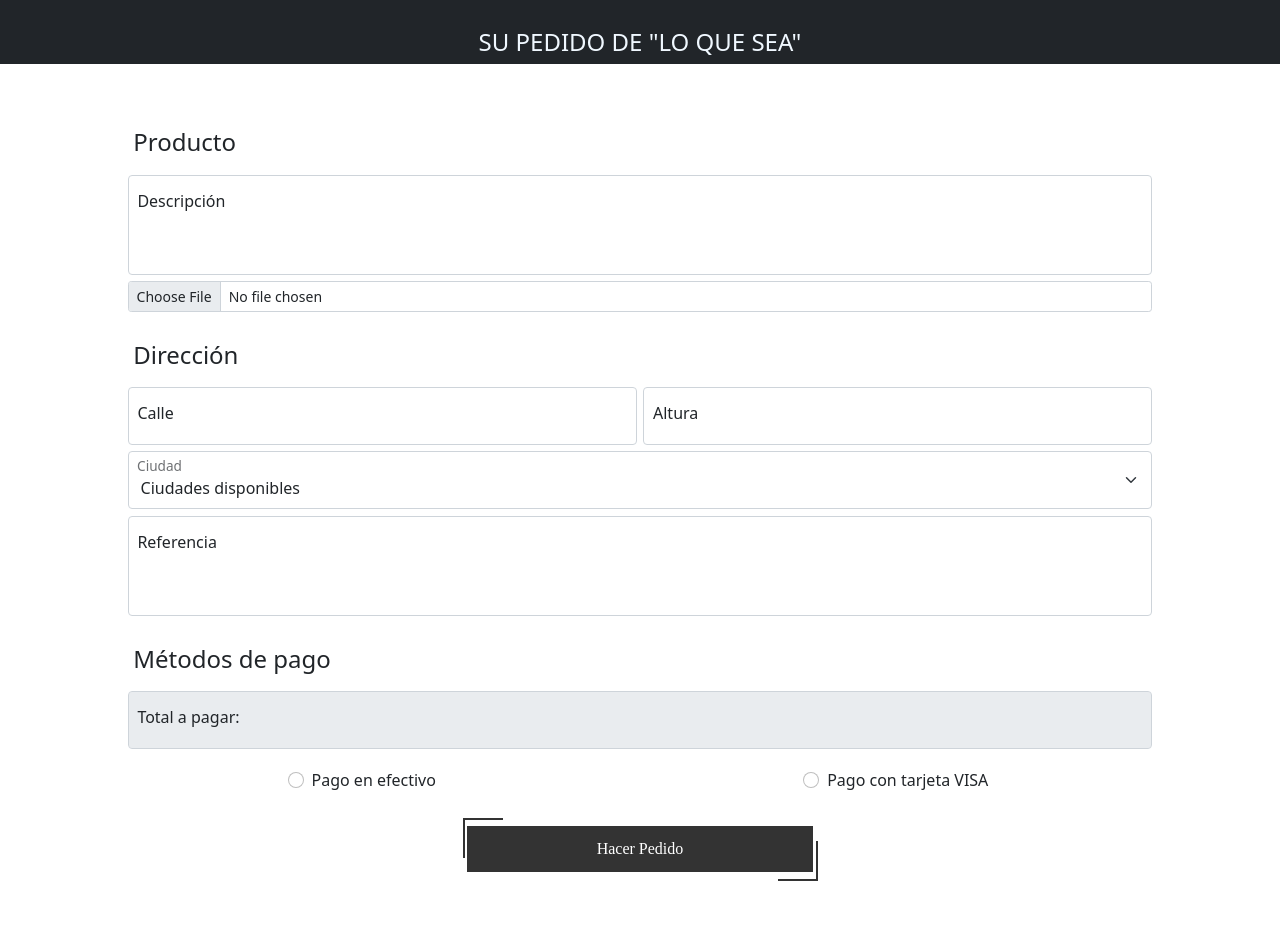
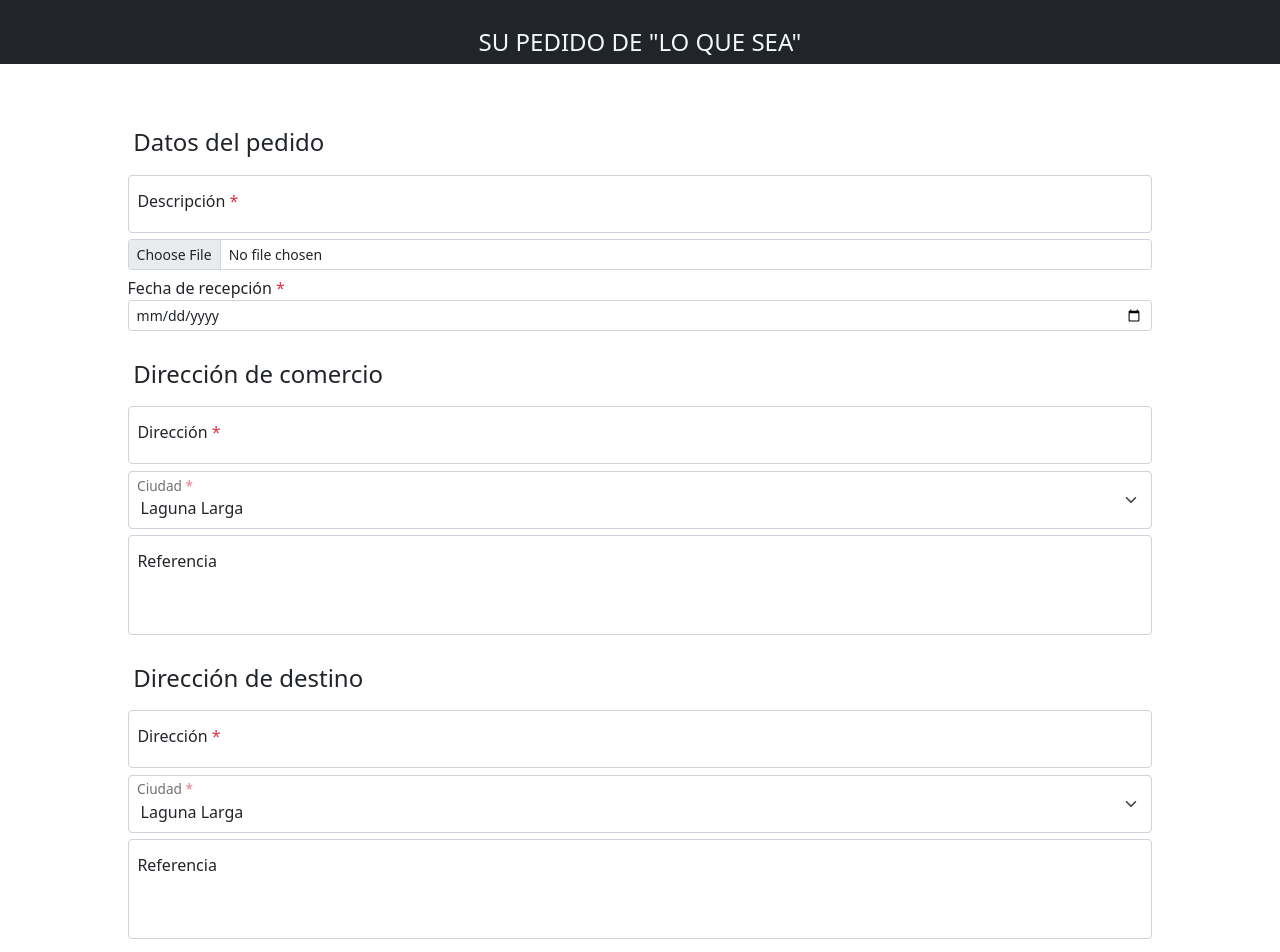
Before and after one commit to LeoAlonso20/REPO-TP6, an Angular app: page / in a window 1280 px wide. Shown: the top 952 px of the page. Built offline with nearby package versions, Linux system fonts and the light colour scheme.

Commit message:
FS - change fomr

```diff
--- a/src/app/components/pedido/pedido.component.css
+++ b/src/app/components/pedido/pedido.component.css
@@ -63,7 +63,6 @@ div .form-check {
 .main_div {
     --color: #333;
     position: relative;
-    z-index: 1;
 }
 
 .main_div::before {
@@ -74,7 +73,6 @@ div .form-check {
     background: transparent;
     top: -1px;
     left: -1px;
-    z-index: -5px;
     border-top: 2px solid var(--color);
     border-left: 2px solid var(--color);
     transition: 0.5s;
@@ -88,7 +86,6 @@ div .form-check {
     background: transparent;
     bottom: -2px;
     right: -2px;
-    z-index: -5px;
     border-right: 2px solid var(--color);
     border-bottom: 2px solid var(--color);
     transition: 0.5s;
--- a/src/app/components/pedido/pedido.component.html
+++ b/src/app/components/pedido/pedido.component.html
@@ -1,7 +1,7 @@
 <nav class="navbar navbar-dark bg-dark animated fadeInRight">
     <div class="container-fluid center" id="head">
 
-        <p style="color: aliceblue;" id="tittle"><br> SU PEDIDO DE "LO QUE SEA"</p>
+        <p style="color: aliceblue;z-index:999" id="tittle"><br> SU PEDIDO DE "LO QUE SEA"</p>
 
     </div>
 </nav>
@@ -10,43 +10,42 @@
 
 <h4 class="m-5">Ingrese los datos necesarios para el pedido</h4> -->
 <div class="container animated fadeInLeftBig fast">
-    <form class="m-5" (ngSubmit)="submit(f)" #f="ngForm" autocomplete="off">
-
+    <form class="m-5" (ngSubmit)="submit(f)" #f="ngForm" autocomplete="off" ngNativeValidate>
         <fieldset class="form-group container">
-            <legend>Producto</legend>
+            <legend>Datos del pedido</legend>
             <div class="row">
-                <div class="form-floating ">
-                    <textarea class="form-control" placeholder="El cadete debe saber que quieres pedir" id="floatingTextarea2" style="height: 100px"></textarea>
-                    <label for="floatingTextarea2">Descripción</label>
+                <div class="form-floating col-md-12">
+                    <input type="text" class="form-control" required placeholder="El cadete debe saber que quieres pedir" id="floatingTextarea2">
+                    <label for="floatingTextarea2">Descripción<span class="text-danger"> *</span></label>
                 </div>
                 <div class="">
                     <input class="form-control form-control-sm" id="formFileSm" type="file">
+                </div>
+                <div class="">
+                    <label for="formDate">Fecha de recepción <span class="text-danger"> *</span></label>
+                    <input class="form-control form-control-sm" required id="formDate" type="date">
                 </div>
             </div>
         </fieldset>
 
         <fieldset class="form-group container ">
-            <legend>Dirección</legend>
+            <legend>Dirección de comercio</legend>
             <div class="row">
-                <div class="form-floating col-md-6">
-                    <input type="text" class="form-control" id="floatingInput" placeholder="Leave a comment here">
-                    <label for="floatingInput">Calle</label>
+                <div class="form-floating col-md-12">
+                    <input type="text" class="form-control" required id="floatingInput" placeholder="Leave a comment here">
+                    <label for="floatingInput">Dirección<span class="text-danger"> *</span></label>
                 </div>
-                <div class="form-floating col-md-6">
-                    <input type="text" class="form-control" id="floatingInput" placeholder="Leave a comment here">
-                    <label for="floatingInput">Altura</label>
-                </div>
-                <div class="form-floating col-md-12 ">
-                    <select class="form-select" id="floatingSelect" aria-label="Floating label select example">
-                  <option selected>Ciudades disponibles</option>
-                  <option value="1">Laguna Larga</option>
-                  <option value="2">Rio Segundo</option>
-                  <option value="3">Pilar</option>
-                </select>
-                    <label for="floatingSelect">Ciudad</label>
+                <div class="form-floating col-md-12">
+                    <select class="form-select" id="floatingSelect" required aria-label="Floating label select example">
+                        <option value="1" selected>Laguna Larga</option>
+                        <option value="2">Rio Segundo</option>
+                        <option value="3">Pilar</option>
+                    </select>
+                    <label for="floatingSelect">Ciudad <span class="text-danger"> *</span></label>
                 </div>
                 <div class="form-floating">
-                    <textarea class="form-control" placeholder="Leave a comment here" id="floatingTextarea2" style="height: 100px"></textarea>
+                    <textarea class="form-control" placeholder="Leave a comment here" id="floatingTextarea2"
+                        style="height: 100px"></textarea>
                     <label for="floatingTextarea2">Referencia</label>
                 </div>
             </div>
@@ -54,26 +53,45 @@
         </fieldset>
 
         <fieldset class="form-group container ">
-            <legend>Métodos de pago</legend>
-            <div class="row center">
+            <legend>Dirección de destino</legend>
+            <div class="row">
                 <div class="form-floating col-md-12">
-                    <input type="text" class="form-control" id="floatingInput" placeholder="Leave a comment here" [value]="montoAPagar" disabled>
-                    <label for="floatingInput">Total a pagar:</label>
+                    <input type="text" class="form-control" required id="floatingInput" placeholder="Leave a comment here">
+                    <label for="floatingInput">Dirección<span class="text-danger"> *</span></label>
+                </div>
+                <div class="form-floating col-md-12 ">
+                    <select class="form-select" id="floatingSelect" required aria-label="Floating label select example">
+                        <option value="1">Laguna Larga</option>
+                        <option value="2">Rio Segundo</option>
+                        <option value="3">Pilar</option>
+                    </select>
+                    <label for="floatingSelect">Ciudad<span class="text-danger"> *</span></label>
+                </div>
+                <div class="form-floating">
+                    <textarea class="form-control" placeholder="Leave a comment here" id="floatingTextarea2"
+                        style="height: 100px"></textarea>
+                    <label for="floatingTextarea2">Referencia</label>
                 </div>
             </div>
+
+        </fieldset>
+
+        <fieldset class="form-group container ">
+            <legend>Métodos de pago<span class="text-danger"> *</span></legend>
             <div class="row justify-content">
                 <!-- asada -->
-
                 <div class="col-md-6">
                     <div class="row center">
                         <div class="form-check form-check-inline center">
-                            <input class="form-check-input" type="radio" name="inlineRadioOptions" id="radio1" value="option1" (click)="cambiarEstadoR1()">
+                            <input class="form-check-input" required type="radio" name="inlineRadioOptions" id="radio1"
+                                value="option1" (click)="cambiarEstadoR1()">
                             <label class="form-check-label" for="inlineRadio1">Pago en efectivo</label>
                         </div>
                     </div>
                     <div class="row center animated fadeInDown" *ngIf="radioMarcado1">
                         <div class="form-floating col-md-10 ">
-                            <input type="text" class="form-control" id="floatingInput" placeholder="Leave a comment here">
+                            <input type="text" required class="form-control" id="floatingInput"
+                                placeholder="Leave a comment here">
                             <label for="floatingInput">Monto con el que paga</label>
                         </div>
                     </div>
@@ -81,45 +99,53 @@
                 <div class="col-md-6">
                     <div class="row center">
                         <div class="form-check form-check-inline center">
-                            <input class="form-check-input" type="radio" name="inlineRadioOptions" id="radio2" value="option2" (click)="cambiarEstadoR2()">
+                            <input class="form-check-input" required type="radio" name="inlineRadioOptions" id="radio2"
+                                value="option2" (click)="cambiarEstadoR2()">
                             <label class="form-check-label" for="inlineRadio2">Pago con tarjeta VISA</label>
                         </div>
                     </div>
                     <div class="row animated fadeInDown" *ngIf="radioMarcado2">
                         <div class="row center">
                             <div class="form-floating col-md-10">
-                                <input type="text" class="form-control" id="floatingInput" placeholder="Leave a comment here">
+                                <input type="text" class="form-control" required id="floatingInput"
+                                    placeholder="Leave a comment here">
                                 <label for="floatingInput">Número tarjeta</label>
                             </div>
                         </div>
                         <div class="row center">
                             <div class="form-floating col-md-10">
-                                <input type="text" class="form-control" id="floatingInput" placeholder="Leave a comment here">
+                                <input type="text" class="form-control" required id="floatingInput"
+                                    placeholder="Leave a comment here">
                                 <label for="floatingInput">Titular</label>
                             </div>
                         </div>
                         <div class="row center">
                             <div class="form-floating col-md-5">
-                                <input type="text" class="form-control" id="floatingInput" placeholder="Leave a comment here">
+                                <input type="text" class="form-control" required id="floatingInput"
+                                    placeholder="Leave a comment here">
                                 <label for="floatingInput">Vence</label>
                             </div>
                             <div class="form-floating col-md-5">
-                                <input type="text" class="form-control" id="floatingInput" placeholder="Leave a comment here">
+                                <input type="text" class="form-control" required id="floatingInput"
+                                    placeholder="Leave a comment here">
                                 <label for="floatingInput">CVC</label>
                             </div>
                         </div>
                     </div>
                 </div>
-
-
             </div>
 
-
-
+            <div class="row center">
+                <div class="form-floating col-md-12">
+                    <input type="text" class="form-control" id="floatingInput" placeholder="Leave a comment here"
+                        [value]="montoAPagar" disabled>
+                    <label for="floatingInput">Total a pagar:</label>
+                </div>
+            </div>
         </fieldset>
 
         <div class="row center">
-            <div class="col-md-4 main_div">
+            <div class="col-md-4">
                 <button type="submit">Hacer Pedido</button>
             </div>
         </div>
--- a/src/app/components/pedido/pedido.component.ts
+++ b/src/app/components/pedido/pedido.component.ts
@@ -9,29 +9,32 @@ import { NgForm } from '@angular/forms';
 })
 export class PedidoComponent implements OnInit {
 
-  montoAPagar : string = ''
-  radioMarcado1 : boolean = false;
-  radioMarcado2 : boolean = false;
+  montoAPagar: string = ''
+  radioMarcado1: boolean = false;
+  radioMarcado2: boolean = false;
 
+  submitted = false;
 
-  constructor() {}
+  constructor() { }
 
   ngOnInit(): void {
   }
 
-  submit( f : NgForm ){
+  submit(f: NgForm) {
+    debugger;
+
     console.log('hola');
     console.log(f)
   }
 
-  cambiarEstadoR1(){
+  cambiarEstadoR1() {
 
     this.radioMarcado1 = true;
     this.radioMarcado2 = false;
 
   }
 
-  cambiarEstadoR2(){
+  cambiarEstadoR2() {
 
     this.radioMarcado1 = false;
     this.radioMarcado2 = true;
```
